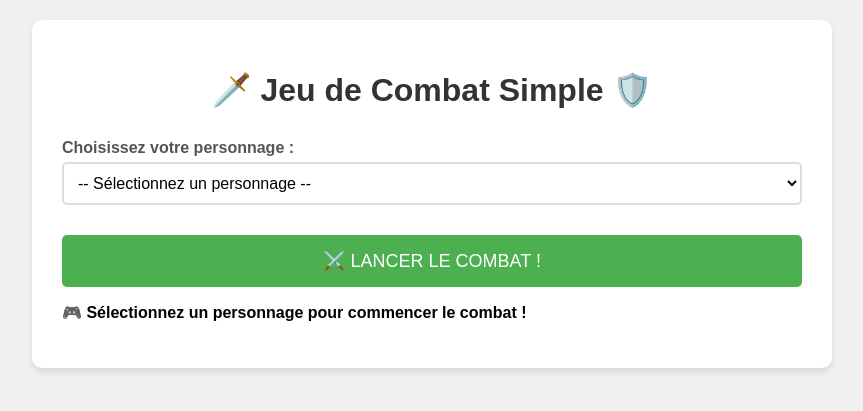
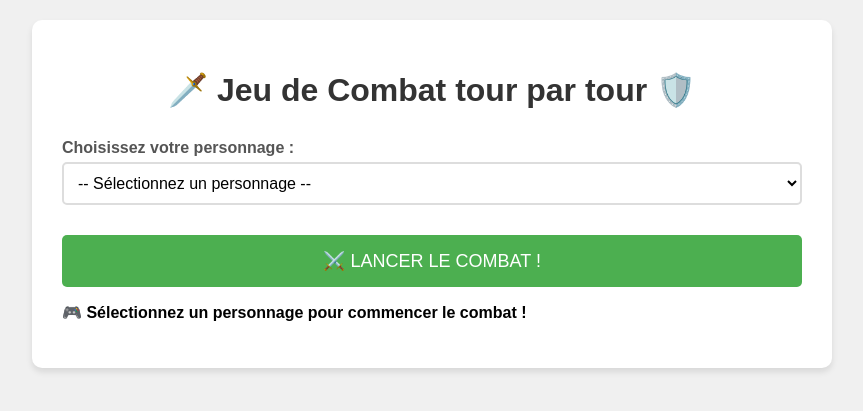
Before and after one commit to adouilly/tourpartourPhp, a PHP site: page / in a window 1280 px wide. Shown: the top 411 px of the page, without its empty margins (208-1071 px from the left). Run offline with PHP 8.4, Linux system fonts and the light colour scheme.

Commit message:
maj fichier

```diff
--- a/index.php
+++ b/index.php
@@ -8,7 +8,7 @@
 </head>
 <body>
     <div class="container">
-        <h1>🗡️ Jeu de Combat Simple 🛡️</h1>
+        <h1>🗡️ Jeu de Combat tour par tour 🛡️</h1>
 
         <!-- FORMULAIRE SIMPLE -->
         <form method="POST" action="">
```
